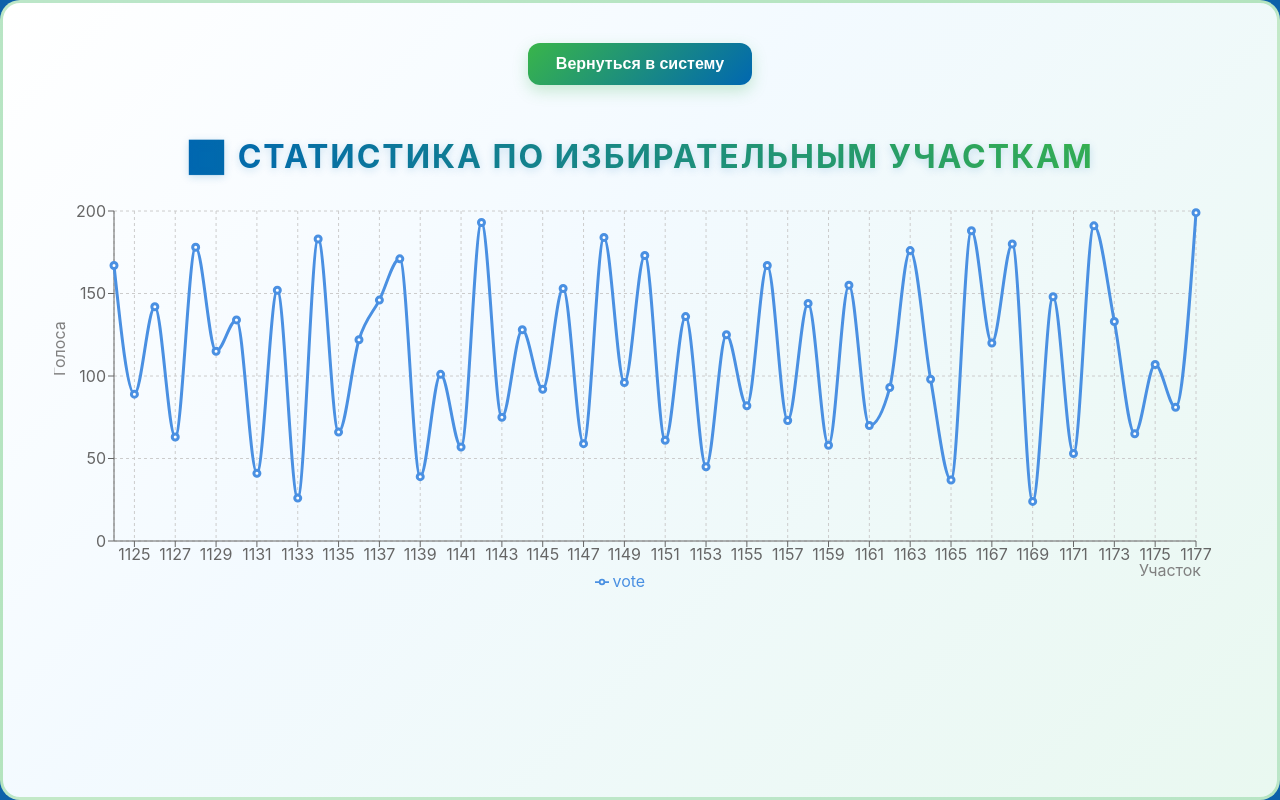
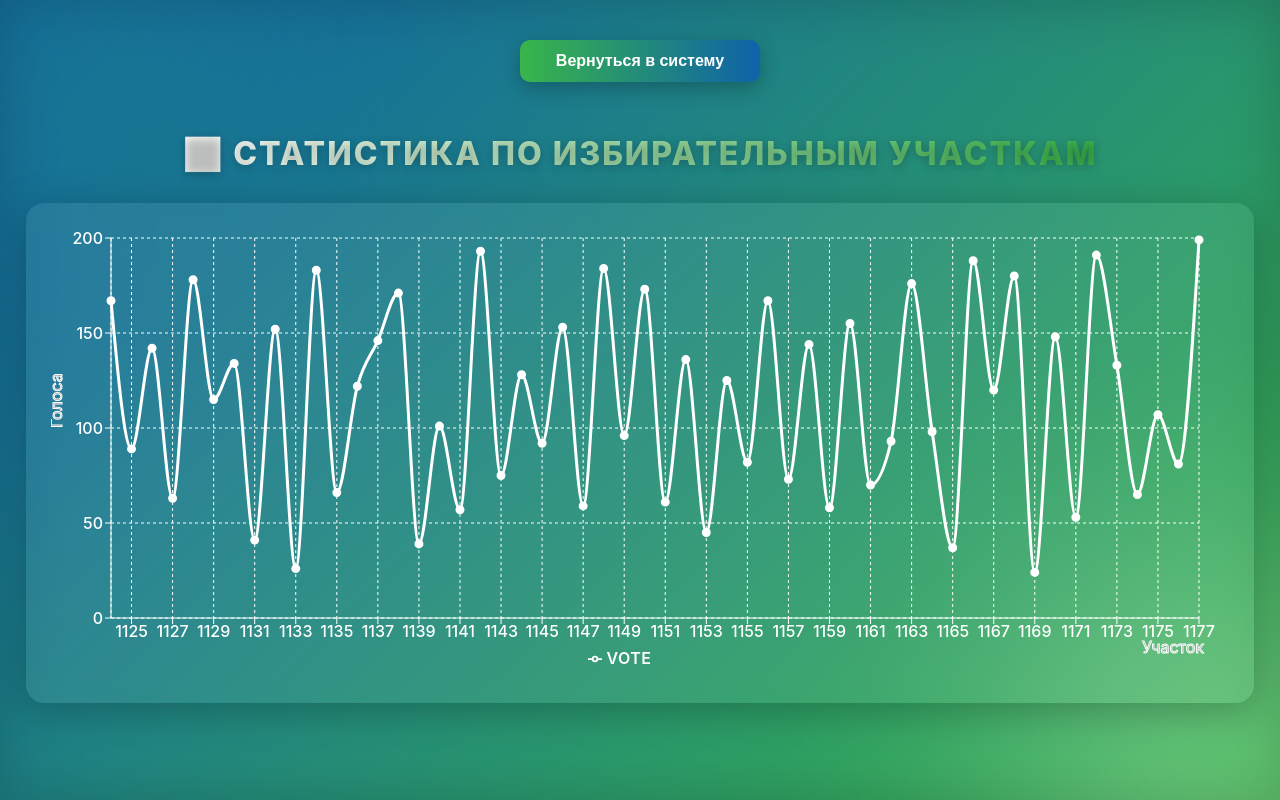
Before and after one commit to Oscarquell/shailoo-mvp, a React (Create React App) app: page /statistics in a window 1280 px wide. Built offline with nearby package versions, Linux system fonts and the light colour scheme.

Commit message:
сменил стили для логина и статисткии

```diff
--- a/src/pages/authorization/authorization.css
+++ b/src/pages/authorization/authorization.css
@@ -1,33 +1,130 @@
+/* Основной контейнер */
 .authorization-container {
     display: flex;
     justify-content: center;
     align-items: center;
-    height: 100%;
+    min-height: 100vh;
+    background: linear-gradient(135deg, #0E62AA 0%, #39B54A 100%);
+    background-attachment: fixed;
+    padding: 20px;
+    box-sizing: border-box;
 }
 
+/* Окно авторизации */
 .authorization-window {
-    width: 20vw;
-    height: auto;
-    border: 1px solid black;
-    background-color: #FFFFFE;
+    width: 400px;
+    max-width: 90vw;
+    background: #ffffff;
     border-radius: 20px;
-    padding: 30px;
+    padding: 40px 30px;
+    box-shadow: 0 8px 25px rgba(0, 0, 0, 0.2);
+    display: flex;
+    flex-direction: column;
+    justify-content: center;
+    align-items: center;
+    transition: all 0.3s ease;
 }
 
+/* Логотип */
 .authorization-logo {
-    width: 70%;
-    height: auto;
-    margin: 0 auto;
+    width: 100%;
+    display: flex;
+    flex-direction: column;
+    align-items: center;
+    justify-content: center;
 }
 
+.authorization-logo-imng {
+    width: 70%;
+    max-width: 250px;
+    height: auto;
+    display: block;
+    margin: 0 auto 25px auto;
+}
+
+/* Поля ввода и кнопка */
 .authorization-inputs {
     display: flex;
     flex-direction: column;
     justify-content: center;
-    gap: 1vh;
+    align-items: center;
+    gap: 2vh;
+    width: 100%;
 }
 
-.authorization-logo-imng {
-    width: 100%;
-    height: auto;
+/* Широкие инпуты */
+.authorization-inputs .MuiTextField-root {
+    width: 90%;
+    max-width: 320px;
 }
+
+/* Подсветка фокуса для полей ввода */
+.MuiOutlinedInput-root.Mui-focused .MuiOutlinedInput-notchedOutline {
+    border-color: #0E62AA !important;
+    box-shadow: 0 0 6px rgba(57, 181, 74, 0.5);
+}
+
+.MuiInputLabel-root.Mui-focused {
+    color: #0E62AA !important;
+}
+
+/* Кнопка */
+.authorization-inputs button {
+    width: 90%;
+    max-width: 320px;
+    height: 44px;
+    font-weight: 700;
+    border-radius: 10px;
+    background: linear-gradient(135deg, #39B54A, #0E62AA);
+    color: #fff;
+    border: none;
+    cursor: pointer;
+    transition: all 0.3s ease;
+    text-transform: uppercase;
+    letter-spacing: 1px;
+}
+
+.authorization-inputs button:hover {
+    transform: translateY(-2px);
+    box-shadow: 0 6px 15px rgba(14, 98, 170, 0.3);
+    background: linear-gradient(135deg, #0E62AA, #39B54A);
+}
+
+/* --- Адаптивность --- */
+@media (max-width: 768px) {
+    .authorization-window {
+        width: 80vw;
+        padding: 25px 20px;
+        border-radius: 16px;
+    }
+
+    .authorization-logo-imng {
+        width: 60%;
+        margin-bottom: 15px;
+    }
+
+    .authorization-inputs {
+        gap: 1.5vh;
+    }
+}
+
+@media (max-width: 480px) {
+    .authorization-window {
+        width: 95vw;
+        padding: 20px 15px;
+        border-radius: 12px;
+        box-shadow: 0 4px 15px rgba(0, 0, 0, 0.15);
+    }
+
+    .authorization-logo-imng {
+        width: 65%;
+    }
+
+    .authorization-inputs {
+        gap: 1.2vh;
+    }
+
+    .authorization-container {
+        padding: 10px;
+    }
+}
--- a/src/pages/statisticsPage/statistics.css
+++ b/src/pages/statisticsPage/statistics.css
@@ -1,3 +1,4 @@
+/* Главный контейнер */
 .statistics-container {
     width: 100%;
     min-height: 100vh;
@@ -5,51 +6,121 @@
     flex-direction: column;
     align-items: center;
     justify-content: flex-start;
-    background: linear-gradient(135deg, #ffffff 0%, #f3faff 40%, #e9f8f0 100%);
-    border-radius: 20px;
-    box-shadow: 0 8px 25px rgba(0, 103, 177, 0.15);
+    background: linear-gradient(135deg, #0E62AA 0%, #39B54A 100%);
+    background-attachment: fixed;
+    border-radius: 0;
+    box-shadow: inset 0 0 60px rgba(0, 0, 0, 0.2);
     padding: 40px 20px;
-    overflow-x: hidden;
+    overflow: hidden;
     box-sizing: border-box;
-    border: 3px solid rgba(57, 181, 74, 0.3);
+    position: relative;
+    animation: fadeIn 1s ease forwards;
 }
 
-/* фиксируем внутренний контейнер под график */
-.recharts-responsive-container {
-    height: 400px !important; /* 👈 фиксированная высота */
-    width: 95% !important;
+/* Мягкие “сияющие” акценты */
+.statistics-container::before,
+.statistics-container::after {
+    content: "";
+    position: absolute;
+    border-radius: 50%;
+    filter: blur(120px);
+    opacity: 0.25;
+    z-index: 0;
 }
 
+.statistics-container::before {
+    width: 320px;
+    height: 320px;
+    background: #39B54A;
+    top: -100px;
+    left: -100px;
+}
+.statistics-container::after {
+    width: 400px;
+    height: 400px;
+    background: #ffffff;
+    bottom: -150px;
+    right: -120px;
+}
+
+/* Анимация плавного появления */
+@keyframes fadeIn {
+    from { opacity: 0; transform: translateY(30px); }
+    to { opacity: 1; transform: translateY(0); }
+}
+
+/* Кнопка возврата */
+.statistics-container input[type="button"] {
+    background: linear-gradient(90deg, #39B54A, #0E62AA);
+    color: #fff;
+    border: none;
+    padding: 12px 36px;
+    font-weight: 700;
+    font-size: 1rem;
+    border-radius: 10px;
+    cursor: pointer;
+    transition: all 0.3s ease;
+    margin-bottom: 25px;
+    box-shadow: 0 6px 20px rgba(0, 0, 0, 0.25);
+    z-index: 2;
+}
+.statistics-container input[type="button"]:hover {
+    transform: translateY(-3px);
+    background: linear-gradient(90deg, #0E62AA, #39B54A);
+    box-shadow: 0 8px 25px rgba(255, 255, 255, 0.25);
+}
+
+/* Заголовок */
 .chart-title {
     font-size: 2rem;
-    font-weight: 700;
-    color: #0067B1;
-    margin-bottom: 25px;
+    font-weight: 800;
+    margin-bottom: 30px;
     text-transform: uppercase;
     letter-spacing: 2px;
-    background: linear-gradient(90deg, #0067B1, #39B54A);
+    background: linear-gradient(90deg, #ffffff, #39B54A);
     -webkit-background-clip: text;
     -webkit-text-fill-color: transparent;
     text-align: center;
-    text-shadow: 0 2px 8px rgba(0, 103, 177, 0.2);
+    text-shadow: 0 2px 10px rgba(0, 0, 0, 0.25);
+    z-index: 2;
 }
 
-.statistics-container input[type="button"] {
-    background: linear-gradient(135deg, #39B54A, #0067B1);
-    color: #fff;
-    border: none;
-    padding: 12px 28px;
-    font-weight: 700;
-    font-size: 1rem;
-    border-radius: 12px;
-    cursor: pointer;
-    transition: all 0.3s ease;
-    margin-bottom: 25px;
-    box-shadow: 0 6px 15px rgba(57, 181, 74, 0.25);
+/* График */
+.recharts-responsive-container {
+    height: 450px !important;
+    width: 95% !important;
+    background: rgba(255, 255, 255, 0.07);
+    border-radius: 18px;
+    box-shadow: 0 8px 40px rgba(0, 0, 0, 0.25);
+    padding: 25px;
+    backdrop-filter: blur(8px);
+    transition: all 0.4s ease;
+    z-index: 2;
 }
 
-.statistics-container input[type="button"]:hover {
-    transform: translateY(-3px);
-    box-shadow: 0 10px 25px rgba(0, 103, 177, 0.35);
-    background: linear-gradient(135deg, #0067B1, #39B54A);
+.recharts-responsive-container:hover {
+    transform: scale(1.01);
+    box-shadow: 0 10px 45px rgba(57, 181, 74, 0.35);
 }
+
+/* Белые оси и подписи */
+.recharts-cartesian-axis-tick-value {
+    fill: #ffffff !important;
+    font-weight: 500;
+}
+.recharts-cartesian-axis-label {
+    fill: #ffffff !important;
+    font-weight: 600;
+}
+.recharts-tooltip-label,
+.recharts-tooltip-item {
+    color: #0E62AA !important;
+}
+
+/* Легенда */
+.recharts-default-legend {
+    color: #ffffff !important;
+    font-weight: 600;
+    text-transform: uppercase;
+    letter-spacing: 0.5px;
+}
--- a/src/pages/statisticsPage/statisticsPage.jsx
+++ b/src/pages/statisticsPage/statisticsPage.jsx
@@ -14,17 +14,18 @@ export default function StatisticsPage() {
         <div className="statistics-container">
             <input type="button" value="Вернуться в систему" onClick={BackToHomePage}/>
             <h2 className="chart-title">📊 Статистика по избирательным участкам</h2>
-            <ResponsiveContainer width="95%" height="80%">
+            <ResponsiveContainer width="95%" height="80%" stroke="#ffffff">
                 <LineChart
                     data={votes}
                     margin={{ top: 10, right: 30, left: 0, bottom: 10 }}
+                    stroke="#ffffff"
                 >
-                    <CartesianGrid strokeDasharray="3 3" stroke="#ccc" />
-                    <XAxis dataKey="pollingStationNumber" label={{ value: "Участок", position: "insideBottomRight", offset: -5 }} />
-                    <YAxis label={{ value: "Голоса", angle: -90, position: "insideLeft" }} />
-                    <Tooltip />
-                    <Legend />
-                    <Line type="monotone" dataKey="vote" stroke="#4a90e2" strokeWidth={3} activeDot={{ r: 8 }} />
+                    <CartesianGrid strokeDasharray="3 3" stroke="#ccc" stroke="#ffffff" />
+                    <XAxis dataKey="pollingStationNumber" label={{ value: "Участок", position: "insideBottomRight", offset: -5 }} stroke="#ffffff"/>
+                    <YAxis label={{ value: "Голоса", angle: -90, position: "insideLeft" }} stroke="#ffffff"/>
+                    <Tooltip stroke="#ffffff"/>
+                    <Legend stroke="#ffffff"/>
+                    <Line type="monotone" dataKey="vote" stroke="#4a90e2" strokeWidth={3} activeDot={{ r: 8 }}  stroke="#ffffff" />
                 </LineChart>
             </ResponsiveContainer>
         </div>
```
